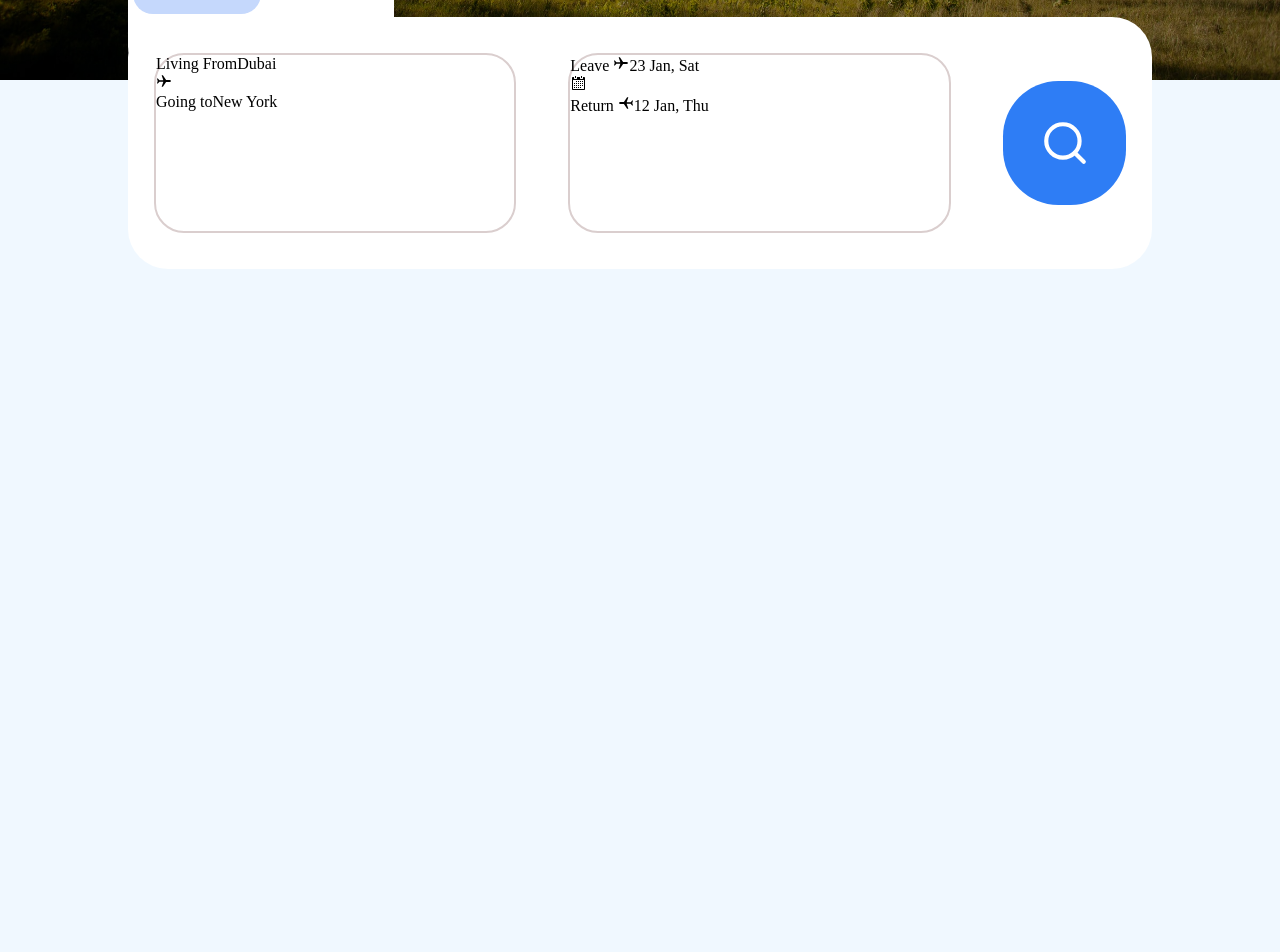
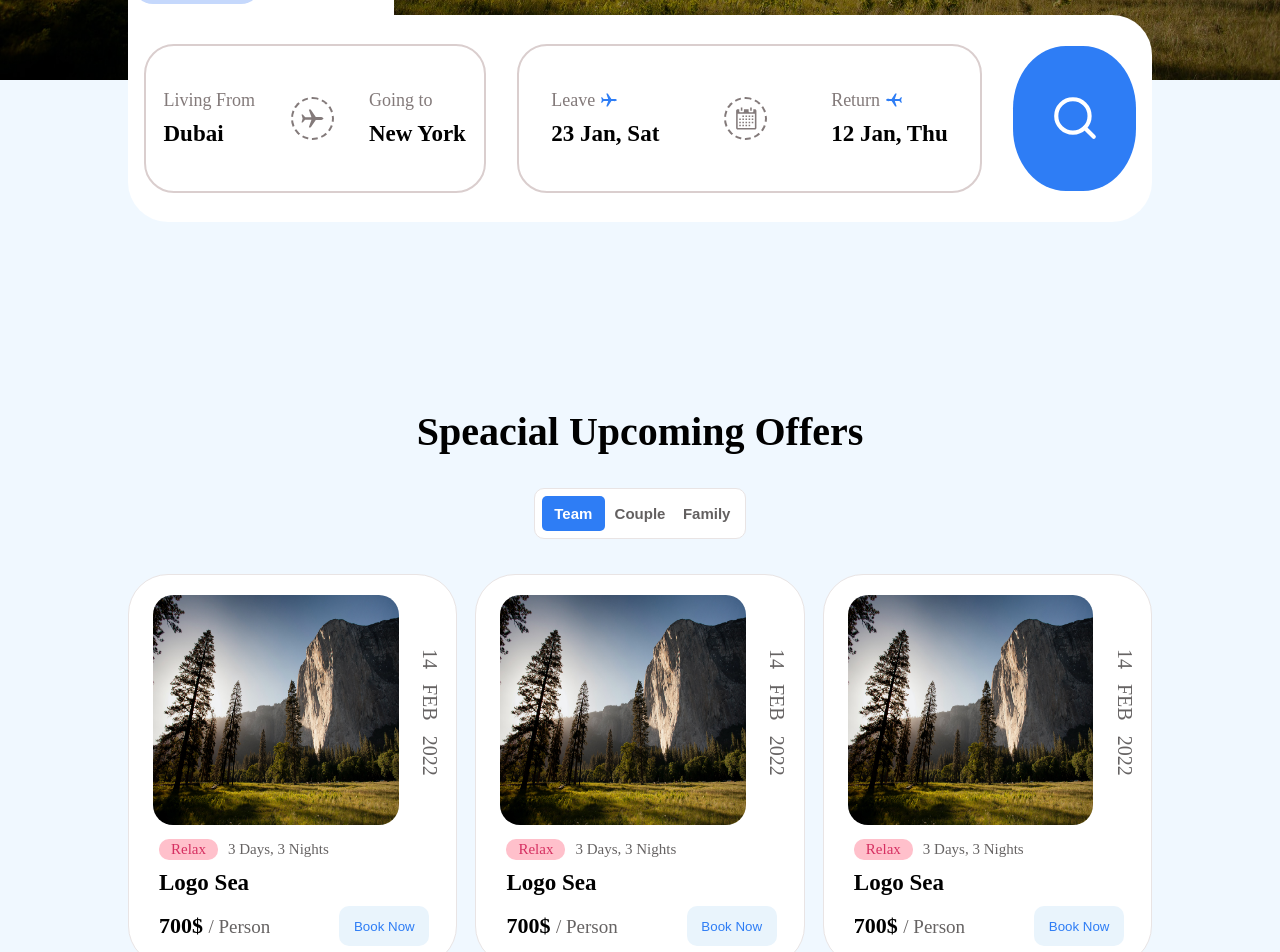
Before and after one commit to kemo12/Career-Develpoment, a React (Create React App) app: page / in a window 1280 px wide. Shown: the part 720-1672 px from the top of the page. Before the commit the page ends 989 px from the top, so only its background shows below. Built offline with nearby package versions, Linux system fonts and the light colour scheme.

Commit message:
offers section is done

```diff
--- a/src/components/HeroSection/index.jsx
+++ b/src/components/HeroSection/index.jsx
@@ -1,4 +1,3 @@
-import React from 'react';
 import './Hero.css';
 const Hero = () => {
   return (
--- /dev/null
+++ b/src/components/Offers/Offers.css
@@ -0,0 +1,41 @@
+.offersContainer {
+  margin-top: 200px;
+  display: flex;
+  flex-direction: column;
+  align-items: center;
+}
+
+.offersTitle h2 {
+  font-weight: bold;
+  font-size: 40px;
+}
+.offersTabs {
+  width: 200px;
+  border: 1px rgb(233, 228, 228) solid;
+  background-color: #fff;
+  display: flex;
+  justify-content: center;
+  padding: 5px;
+  border-radius: 10px;
+}
+.offersTabs button {
+  height: 35px;
+  width: 32%;
+  margin: 2px;
+  font-size: 15px;
+  color: rgb(99, 96, 96);
+  border: none;
+  border-radius: 5px;
+  background-color: #fff;
+  font-weight: bold;
+}
+.offersTabClicked {
+  background-color: rgb(46, 125, 245) !important;
+  color: #fff !important;
+}
+.offersCardsContainer {
+  margin-top: 35px;
+  width: 100%;
+  display: flex;
+  justify-content: space-between;
+}
--- /dev/null
+++ b/src/components/Offers/index.jsx
@@ -0,0 +1,23 @@
+import OffersCard from '../OffersCard';
+import './Offers.css';
+const Offers = () => {
+  return (
+    <div className="offersContainer generalContainer">
+      <div className="offersTitle">
+        <h2>Speacial Upcoming Offers</h2>
+      </div>
+      <div className="offersTabs">
+        <button className="offersTabClicked">Team</button>
+        <button>Couple</button>
+        <button>Family</button>
+      </div>
+      <div className="offersCardsContainer">
+        <OffersCard />
+        <OffersCard />
+        <OffersCard />
+      </div>
+    </div>
+  );
+};
+
+export default Offers;
--- /dev/null
+++ b/src/components/OffersCard/OffersCard.css
@@ -0,0 +1,82 @@
+.OffersCard {
+  background-color: #fff;
+  border: 1px rgb(233, 228, 228) solid;
+  height: 390px;
+  width: 30%;
+  border-radius: 40px;
+  padding-left: 20px;
+}
+.offerCardTop {
+  display: flex;
+  width: 100%;
+  margin-top: 20px;
+  justify-content: space-around;
+}
+.offerCardTopImage {
+  width: 80%;
+}
+.offerCardTopImage img {
+  width: 100%;
+  border-radius: 20px;
+  height: 230px;
+}
+.offerCardTop span {
+  width: 15%;
+  text-align: center;
+  writing-mode: tb-rl;
+  font-size: 20px;
+  color: rgb(102, 99, 99);
+  display: flex;
+  align-items: center;
+  justify-content: center;
+}
+.OfferCardMid {
+  margin-top: 10px;
+  color: rgb(102, 99, 99);
+  display: flex;
+  align-items: center;
+  font-size: 15px;
+  margin-left: 10px;
+}
+.offerType {
+  background-color: pink;
+  color: rgb(214, 47, 97);
+  padding: 2px 12px;
+  border-radius: 10px;
+  margin-right: 10px;
+}
+.offerCardTitle {
+  margin-top: 10px;
+  margin-left: 10px;
+  font-size: 23px;
+  font-weight: bold;
+}
+.offerCardPrice {
+  margin-left: 10px;
+  margin-top: 10px;
+  display: flex;
+  width: 88%;
+  justify-content: space-between;
+  align-items: center;
+}
+.offerCardPriceLeft span {
+  font-size: 19px;
+  color: rgb(102, 99, 99);
+}
+.priceText {
+  color: #000 !important;
+  font-size: 22px !important;
+  font-weight: bold !important;
+}
+.bookNowBtn {
+  width: 90px;
+  height: 40px;
+  border: none;
+  background-color: rgb(233, 244, 252);
+  border-radius: 10px;
+  color: rgb(46, 125, 245);
+}
+.bookNowBtn:hover {
+  background-color: rgb(46, 125, 245);
+  color: rgb(233, 244, 252);
+}
--- /dev/null
+++ b/src/components/OffersCard/index.jsx
@@ -0,0 +1,30 @@
+import './OffersCard.css';
+import cardImage from './../../assetes/images/hero.jpg';
+const OffersCard = () => {
+  return (
+    <div className="OffersCard">
+      <div className="offerCardTop">
+        <div className="offerCardTopImage">
+          <img src={cardImage} alt="" />
+        </div>
+        <span>14 &nbsp;&nbsp;FEB &nbsp;&nbsp;2022</span>
+      </div>
+      <div className="OfferCardMid">
+        <span className="offerType">Relax</span>
+        <span>3 Days, 3 Nights</span>
+      </div>
+      <div className="offerCardTitle">
+        <span>Logo Sea</span>
+      </div>
+      <div className="offerCardPrice">
+        <div className="offerCardPriceLeft">
+          <span className="priceText">700$&nbsp;</span>
+          <span>/&nbsp;Person</span>
+        </div>
+        <button className="bookNowBtn">Book Now</button>
+      </div>
+    </div>
+  );
+};
+
+export default OffersCard;
--- a/src/components/Reservation/Reservation.css
+++ b/src/components/Reservation/Reservation.css
@@ -1,6 +1,6 @@
 .reservationContainer {
-  margin-top: -153px;
-  height: 280px;
+  margin-top: -145px;
+  height: 230px;
 }
 .reservationTabs {
   margin-top: 10px;
@@ -8,13 +8,16 @@
   background-color: #fff;
   display: flex;
   justify-content: space-between;
-  height: 120px;
+  align-items: center;
+  height: 60px;
   border-radius: 20px;
   padding: 5px;
+  border-bottom-left-radius: 0px;
+  border-bottom-right-radius: 0px;
 }
 .reservationTabs button {
   border-radius: 20px;
-  height: 60%;
+  height: 80%;
   width: 50%;
   font-size: 20px;
   border: none;
@@ -32,26 +35,64 @@
 .reservationContent {
   padding: auto;
   height: 90%;
-  margin-top: -50px;
   border-radius: 40px;
   background-color: #fff;
   width: 100%;
   display: flex;
   justify-content: space-around;
   align-items: center;
+  border-top-left-radius: 0px;
 }
 .reserveFrom {
   border: 2px solid rgb(218, 206, 206);
-  width: 35%;
+  width: 33%;
   height: 70%;
   border-radius: 30px;
+  display: flex;
+  align-items: center;
+  justify-content: space-around;
+}
+.reserveFrom div {
+  display: flex;
+  flex-direction: column;
+}
+.midIconContainer {
+  display: flex;
+  align-items: center;
+  justify-content: center;
+  border: 2px dashed rgb(131, 122, 122);
+  border-radius: 50%;
+  padding: 7px;
+}
+.midIcon {
+  color: rgb(131, 122, 122);
+  font-size: 25px;
 }
 .reserveTo {
   border: 2px solid rgb(218, 206, 206);
-  width: 37%;
+  width: 45%;
   height: 70%;
   border-radius: 30px;
+  display: flex;
+  align-items: center;
+  justify-content: space-around;
 }
+.reserveTo div {
+  display: flex;
+  flex-direction: column;
+}
+.reserveTitle {
+  font-size: 18px;
+  color: rgb(131, 122, 122);
+  display: flex;
+  align-items: center;
+  margin-bottom: 10px;
+}
+.reserveLocation {
+  font-weight: bold;
+  font-size: 23px;
+}
+
 .reserveSerach {
   width: 12%;
   height: 70%;
@@ -59,12 +100,13 @@
   align-items: center;
   justify-content: center;
 }
+
 .searchBtn {
-  height: 70%;
+  height: 100%;
   width: 100%;
   font-size: 50px;
   background-color: rgb(46, 125, 245);
-  border-radius: 45%;
+  border-radius: 43%;
   color: #fff;
   border: none;
   display: flex;
--- a/src/components/Reservation/index.jsx
+++ b/src/components/Reservation/index.jsx
@@ -1,4 +1,3 @@
-import React from 'react';
 import './Reservation.css';
 import { FiSearch } from 'react-icons/fi';
 import { FaHotel } from 'react-icons/fa';
@@ -22,32 +21,42 @@ const Reservation = () => {
       <div className="reservationContent">
         <div className="reserveFrom">
           <div>
-            <span>Living From</span>
-            <span>Dubai</span>
+            <span className="reserveTitle">Living From</span>
+            <span className="reserveLocation">Dubai</span>
+          </div>
+          <div className="midIconContainer">
+            <IoIosAirplane className="midIcon" />
           </div>
           <div>
-            <IoIosAirplane />
-          </div>
-          <div>
-            <span>Going to</span>
-            <span>New York</span>
+            <span className="reserveTitle">Going to</span>
+            <span className="reserveLocation">New York</span>
           </div>
         </div>
         <div className="reserveTo">
           <div>
-            <span>
-              Leave <IoIosAirplane />
+            <span className="reserveTitle">
+              <span className="iconMarginLeft">Leave</span>
+              <IoIosAirplane
+                style={{ marginLeft: '5PX', color: 'rgb(46, 125, 245)' }}
+              />
             </span>
-            <span>23 Jan, Sat</span>
+            <span className="reserveLocation">23 Jan, Sat</span>
+          </div>
+          <div className="midIconContainer">
+            <GoCalendar className="midIcon" />
           </div>
           <div>
-            <GoCalendar />
-          </div>
-          <div>
-            <span>
-              Return <IoIosAirplane style={{ transform: 'rotate(180deg)' }} />
+            <span className="reserveTitle">
+              <span className="iconMarginLeft">Return</span>
+              <IoIosAirplane
+                style={{
+                  transform: 'rotate(180deg)',
+                  marginLeft: '5px',
+                  color: 'rgb(46, 125, 245)',
+                }}
+              />
             </span>
-            <span>12 Jan, Thu</span>
+            <span className="reserveLocation">12 Jan, Thu</span>
           </div>
         </div>
         <div className="reserveSerach">
--- a/src/pages/Home/index.jsx
+++ b/src/pages/Home/index.jsx
@@ -1,6 +1,6 @@
-import React from 'react';
 import Hero from '../../components/HeroSection';
 import Navbar from '../../components/Navbar';
+import Offers from '../../components/Offers';
 import Reservation from '../../components/Reservation';
 
 const Home = () => {
@@ -9,6 +9,7 @@ const Home = () => {
       <Navbar />
       <Hero />
       <Reservation />
+      <Offers />
     </div>
   );
 };
```
